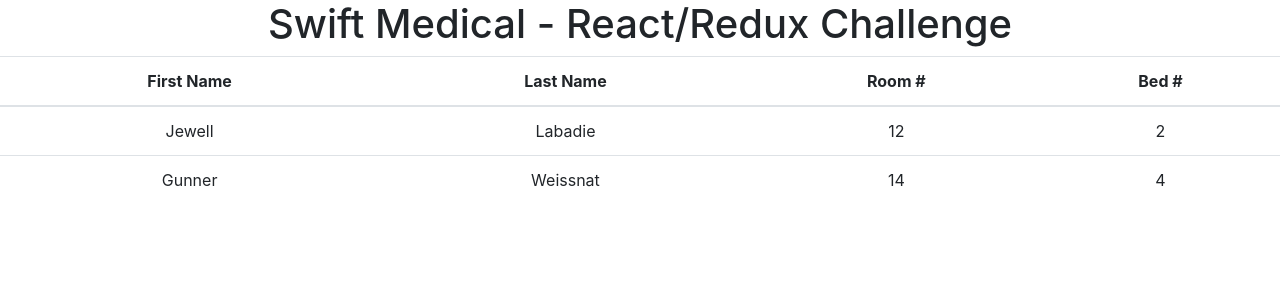
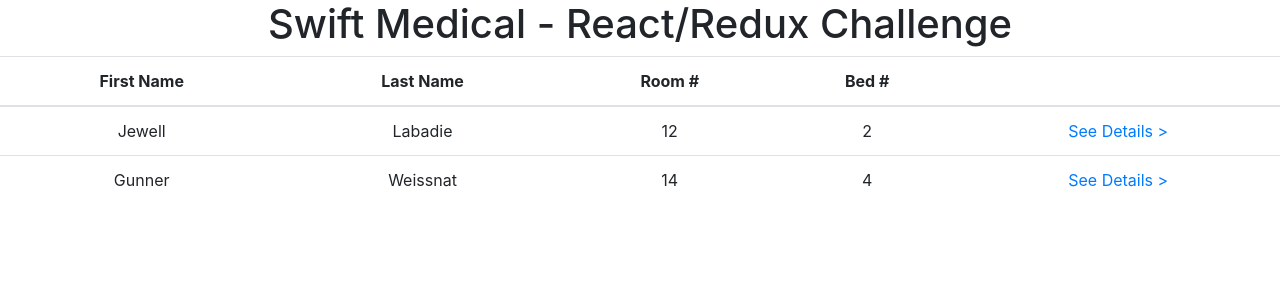
Before and after one commit to monL/swift-react-redux, a React (Create React App) app: page / in a window 1280 px wide. Shown: the top 300 px of the page. Built offline with nearby package versions, Linux system fonts and the light colour scheme.

Commit message:
Added navigation to patient details page

```diff
--- a/package.json
+++ b/package.json
@@ -6,6 +6,7 @@
     "react": "^16.6.3",
     "react-dom": "^16.6.3",
     "react-redux": "^6.0.0",
+    "react-router-dom": "^4.3.1",
     "react-scripts": "2.1.1",
     "redux": "^4.0.1"
   },
--- a/src/App.js
+++ b/src/App.js
@@ -1,25 +1,23 @@
 import React, { Component } from 'react';
 import './App.css';
-import PatientsTable from './components/PatientsTable';
-import { connect } from 'react-redux';
+import { Route, BrowserRouter, Switch } from 'react-router-dom'
+import Home from './components/Home'
+import PatientDetails from './components/PatientDetails'
 
 class App extends Component {
   render() {
-    const { patients } = this.props;
 
     return (
-      <div className="App">
-        <h1>Swift Medical - React/Redux Challenge</h1>
-        <PatientsTable patients={patients}/>
-      </div>
+      <BrowserRouter>
+        <div className="App">
+          <Switch>
+            <Route exact path='/' component={Home}/>
+            <Route path='/patients/:patient_id' component={PatientDetails} />
+          </Switch>
+        </div>
+      </BrowserRouter>
     );
   }
 }
 
-const mapStateToProps = (state) => {
-  return {
-    patients: state.patients
-  }
-}
-
-export default connect(mapStateToProps)(App);
+export default App;
--- /dev/null
+++ b/src/components/Home.js
@@ -0,0 +1,24 @@
+import React, { Component } from 'react';
+import PatientsTable from './PatientsTable';
+import { connect } from 'react-redux';
+
+class Home extends Component {
+  render() {
+    const { patients } = this.props;
+
+    return (
+      <div className="Home">
+        <h1>Swift Medical - React/Redux Challenge</h1>
+        <PatientsTable patients={patients}/>
+      </div>
+    );
+  }
+}
+
+const mapStateToProps = (state) => {
+  return {
+    patients: state.patients
+  }
+}
+
+export default connect(mapStateToProps)(Home);
--- /dev/null
+++ b/src/components/PatientDetails.js
@@ -0,0 +1,11 @@
+import React from 'react';
+
+const PatientDetails = (props) => {
+    return (
+        <div className="patient-details">
+            <h1>Patient Details</h1>
+        </div>
+    );
+}
+
+export default PatientDetails
--- a/src/components/PatientRow.js
+++ b/src/components/PatientRow.js
@@ -1,4 +1,5 @@
 import React from 'react';
+import { Link } from 'react-router-dom'
 
 const PatientRow = (props) => {
     const { patient } = props;
@@ -8,6 +9,11 @@
             <td>{ patient.lastName }</td>
             <td>{ patient.roomNumber }</td>
             <td>{ patient.bedNumber }</td>
+            <td>
+                <Link to={'/patients/' + patient.id}>
+                    <span>See Details ></span>
+                </Link>
+            </td>
         </tr>
     )
 }
--- a/src/components/PatientsTable.js
+++ b/src/components/PatientsTable.js
@@ -19,6 +19,7 @@
                         <th>Last Name</th>
                         <th>Room #</th>
                         <th>Bed #</th>
+                        <th></th>
                     </tr>
                 </thead>
                 <tbody>
```
Also changed, not shown: 1 other file (tests, documents, lock files or other folders).
